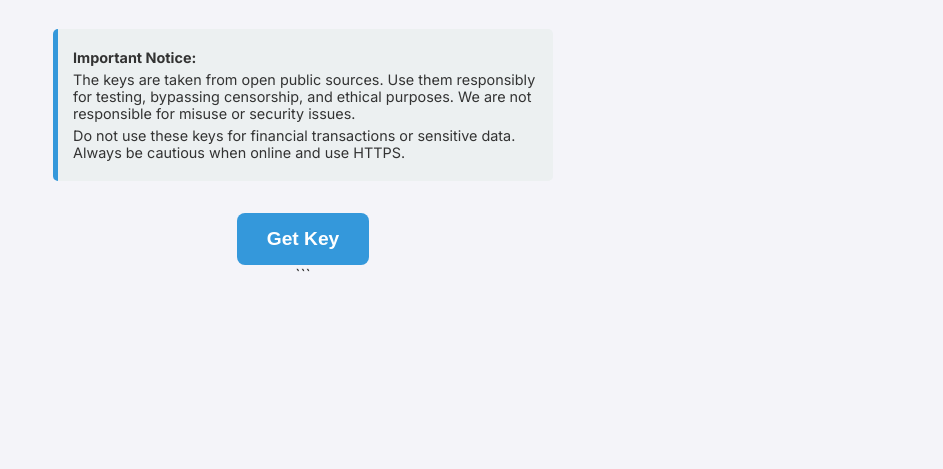
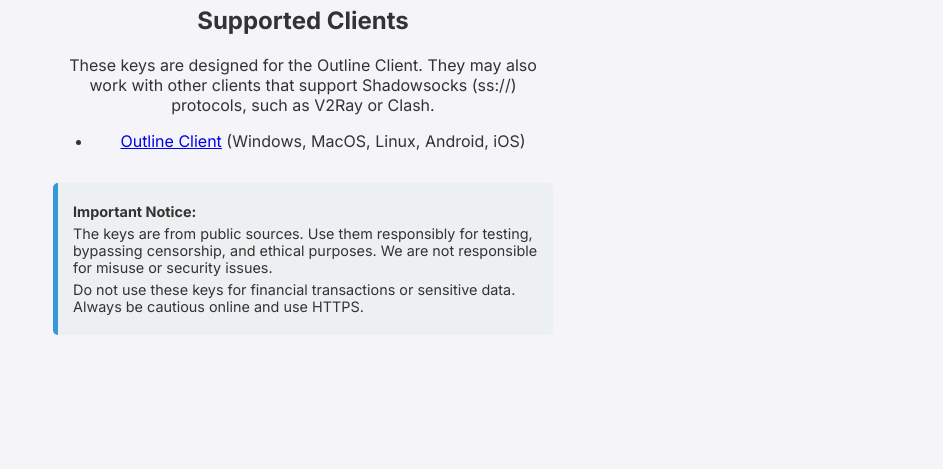
Before and after one commit to managerlot9/outline-keys-service, a website: page public/index.html in a window 1280 px wide. Shown: the part 331-800 px from the top of the page, without its empty margins (337-1280 px from the left). Drawn offline with Linux system fonts and the light colour scheme.

Commit message:
fix: Restore all 5 languages and implement new features

````diff
--- a/public/index.html
+++ b/public/index.html
@@ -1,20 +1,16 @@
 <!DOCTYPE html>
-<!-- Язык будет установлен динамически -->
 <html lang="en">
 <head>
     <meta charset="UTF-8">
     <meta name="viewport" content="width=device-width, initial-scale=1.0">
-    <!-- Заголовок будет установлен динамически -->
-    <title data-translate-key="pageTitle">Free Access</title>
-    <meta name="description" content="Daily updated list of free keys for Outline VPN. Helping people get free and secure access to information.">
+    <title data-translate-key="pageTitle"></title>
+    <meta name="description" content="Daily updated list of free keys for Outline VPN.">
     <link rel="stylesheet" href="style.css">
     <script src="https://cdn.jsdelivr.net/npm/qrcodejs@1.0.0/qrcode.min.js" defer></script>
-    <!-- Сначала загружаем словарь, потом основной скрипт -->
     <script src="lang/translations.js" defer></script>
     <script src="script.js" defer></script>
 </head>
 <body>
-
     <header class="top-bar">
         <select id="langSwitcher">
             <option value="en">English</option>
@@ -31,25 +27,42 @@
             <p class="subtitle" data-translate-key="subtitle"></p>
         </div>
 
+        <div class="controls">
+            <label for="countryFilter" data-translate-key="countryFilterLabel"></label>
+            <select id="countryFilter">
+                <option value="all" data-translate-key="countryAll"></option>
+            </select>
+            <button id="getKeyButton" data-translate-key="getKeyButton"></button>
+        </div>
+
+        <div id="resultCard" class="result-card hidden">
+            <div class="qr-code-wrapper">
+                <div id="qrCode"></div>
+                <div id="keyInfo" class="key-info"></div>
+            </div>
+            <div class="key-container">
+                <p data-translate-key="resultCardTitle"></p>
+                <textarea id="accessKey" readonly></textarea>
+                <div class="button-group">
+                    <button id="copyButton" data-translate-key="copyButton"></button>
+                    <button id="shareButton" data-translate-key="shareButton"></button>
+                </div>
+            </div>
+        </div>
+
+        <div class="clients-info">
+            <h2 data-translate-key="clientsTitle"></h2>
+            <p data-translate-key="clientsDescription"></p>
+            <ul>
+                <li><a href="https://getoutline.org/get-started/#step-3" target="_blank" rel="noopener noreferrer" data-translate-key="outlineClient"></a> (Windows, MacOS, Linux, Android, iOS)</li>
+            </ul>
+        </div>
+
         <div class="disclaimer">
             <p><strong data-translate-key="disclaimerTitle"></strong></p>
             <p data-translate-key="disclaimerP1"></p>
             <p data-translate-key="disclaimerP2"></p>
         </div>
-
-        <div class="actions">
-            <button id="getKeyButton" data-translate-key="getKeyButton"></button>
-        </div>
-
-        <div id="resultCard" class="result-card hidden">
-            <div id="qrCode"></div>
-            <div class="key-container">
-                <p data-translate-key="resultCardTitle"></p>
-                <textarea id="accessKey" readonly title="Click to copy"></textarea>
-                <button id="copyButton" data-translate-key="copyButton"></button>
-            </div>
-        </div>
     </main>
-
 </body>
-</html>```
+</html>
--- a/public/lang/translations.js
+++ b/public/lang/translations.js
@@ -1,20 +1,29 @@
 const translations = {
-  // English
+  // English (Default)
   'en': {
     pageTitle: "Free Access: Free Outline VPN Keys",
     headerTitle: "Free Access",
     subtitle: "Free and updated keys for Outline VPN",
     disclaimerTitle: "Important Notice:",
-    disclaimerP1: "The keys are taken from open public sources. Use them responsibly for testing, bypassing censorship, and ethical purposes. We are not responsible for misuse or security issues.",
-    disclaimerP2: "Do not use these keys for financial transactions or sensitive data. Always be cautious when online and use HTTPS.",
+    disclaimerP1: "The keys are from public sources. Use them responsibly for testing, bypassing censorship, and ethical purposes. We are not responsible for misuse or security issues.",
+    disclaimerP2: "Do not use these keys for financial transactions or sensitive data. Always be cautious online and use HTTPS.",
+    countryFilterLabel: "Select Country:",
+    countryAll: "Any Country",
     getKeyButton: "Get Key",
-    getKeyButtonLoading: "Searching for a key...",
+    getKeyButtonLoading: "Searching...",
     getKeyButtonAnother: "Get Another Key",
-    resultCardTitle: "Your access key (click to copy):",
+    resultCardTitle: "Your access key:",
+    keyInfoSpeed: "Speed",
+    keyInfoCountry: "Country",
     copyButton: "Copy",
     copyButtonSuccess: "Copied!",
+    shareButton: "Share",
+    shareMessage: "Here is a service for free, updated Outline VPN keys. Use them responsibly and be careful online. There are no guarantees of safety or quality, as the keys are from open sources. Link: ",
+    clientsTitle: "Supported Clients",
+    clientsDescription: "These keys are designed for the Outline Client. They may also work with other clients that support Shadowsocks (ss://) protocols, such as V2Ray or Clash.",
+    outlineClient: "Outline Client",
     errorAlert: "Error",
-    errorNoKeys: "No free keys available. Please try again later.",
+    errorNoKeys: "No keys found for the selected country. Please try 'Any Country'.",
     errorFetch: "Failed to get a key."
   },
   // Русский
@@ -25,14 +34,23 @@
     disclaimerTitle: "Важное уведомление:",
     disclaimerP1: "Ключи взяты из открытых публичных источников. Используйте их ответственно для тестирования, борьбы с цензурой и этических целей. Мы не несем ответственности за злоупотребления или проблемы безопасности.",
     disclaimerP2: "Не используйте эти ключи для финансовых операций или передачи чувствительных данных. Всегда будьте осторожны при работе в интернете и используйте HTTPS.",
+    countryFilterLabel: "Выберите страну:",
+    countryAll: "Любая страна",
     getKeyButton: "Получить ключ",
-    getKeyButtonLoading: "Ищем ключ...",
+    getKeyButtonLoading: "Поиск...",
     getKeyButtonAnother: "Получить другой ключ",
-    resultCardTitle: "Ваш ключ доступа (нажмите для копирования):",
+    resultCardTitle: "Ваш ключ доступа:",
+    keyInfoSpeed: "Скорость",
+    keyInfoCountry: "Страна",
     copyButton: "Копировать",
     copyButtonSuccess: "Скопировано!",
+    shareButton: "Поделиться",
+    shareMessage: "Вот сервис с бесплатными, обновляемыми ключами Outline VPN. Используйте их ответственно и будьте осторожны в сети. Гарантий безопасности и качества нет, так как ключи из открытых источников. Ссылка: ",
+    clientsTitle: "Поддерживаемые клиенты",
+    clientsDescription: "Эти ключи предназначены для клиента Outline. Они также могут работать с другими клиентами, поддерживающими протоколы Shadowsocks (ss://), например, V2Ray или Clash.",
+    outlineClient: "Клиент Outline",
     errorAlert: "Ошибка",
-    errorNoKeys: "Свободные ключи закончились. Попробуйте позже.",
+    errorNoKeys: "Ключи для выбранной страны не найдены. Попробуйте 'Любая страна'.",
     errorFetch: "Не удалось получить ключ."
   },
   // Français
@@ -41,16 +59,25 @@
     headerTitle: "Accès Gratuit",
     subtitle: "Clés gratuites et mises à jour pour Outline VPN",
     disclaimerTitle: "Avis Important :",
-    disclaimerP1: "Les clés proviennent de sources publiques ouvertes. Utilisez-les de manière responsable pour les tests, le contournement de la censure et à des fins éthiques. Nous ne sommes pas responsables des abus ou des problèmes de sécurité.",
+    disclaimerP1: "Les clés proviennent de sources publiques. Utilisez-les de manière responsable pour les tests, le contournement de la censure et à des fins éthiques. Nous ne sommes pas responsables des abus ou des problèmes de sécurité.",
     disclaimerP2: "N'utilisez pas ces clés pour des transactions financières ou des données sensibles. Soyez toujours prudent en ligne et utilisez HTTPS.",
+    countryFilterLabel: "Sélectionner le pays :",
+    countryAll: "Tous les pays",
     getKeyButton: "Obtenir la clé",
-    getKeyButtonLoading: "Recherche de clé...",
+    getKeyButtonLoading: "Recherche...",
     getKeyButtonAnother: "Obtenir une autre clé",
-    resultCardTitle: "Votre clé d'accès (cliquez pour copier):",
+    resultCardTitle: "Votre clé d'accès :",
+    keyInfoSpeed: "Vitesse",
+    keyInfoCountry: "Pays",
     copyButton: "Copier",
     copyButtonSuccess: "Copié !",
+    shareButton: "Partager",
+    shareMessage: "Voici un service de clés Outline VPN gratuites et mises à jour. Utilisez-les de manière responsable et soyez prudent en ligne. Aucune garantie de sécurité ou de qualité, car les clés proviennent de sources ouvertes. Lien : ",
+    clientsTitle: "Clients supportés",
+    clientsDescription: "Ces clés sont conçues pour le client Outline. Elles peuvent également fonctionner avec d'autres clients prenant en charge les protocoles Shadowsocks (ss://), tels que V2Ray ou Clash.",
+    outlineClient: "Client Outline",
     errorAlert: "Erreur",
-    errorNoKeys: "Aucune clé gratuite disponible. Veuillez réessayer plus tard.",
+    errorNoKeys: "Aucune clé trouvée pour le pays sélectionné. Veuillez essayer 'Tous les pays'.",
     errorFetch: "Échec de l'obtention de la clé."
   },
   // Deutsch
@@ -59,16 +86,25 @@
     headerTitle: "Freier Zugang",
     subtitle: "Kostenlose und aktualisierte Schlüssel für Outline VPN",
     disclaimerTitle: "Wichtiger Hinweis:",
-    disclaimerP1: "Die Schlüssel stammen aus offenen öffentlichen Quellen. Verwenden Sie sie verantwortungsbewusst zum Testen, zur Umgehung von Zensur und für ethische Zwecke. Wir sind nicht für Missbrauch oder Sicherheitsprobleme verantwortlich.",
+    disclaimerP1: "Die Schlüssel stammen aus öffentlichen Quellen. Verwenden Sie sie verantwortungsbewusst zum Testen, zur Umgehung von Zensur und für ethische Zwecke. Wir haften не für Missbrauch oder Sicherheitsprobleme.",
     disclaimerP2: "Verwenden Sie diese Schlüssel nicht für Finanztransaktionen oder sensible Daten. Seien Sie online immer vorsichtig und verwenden Sie HTTPS.",
+    countryFilterLabel: "Land auswählen:",
+    countryAll: "Jedes Land",
     getKeyButton: "Schlüssel erhalten",
-    getKeyButtonLoading: "Suche nach Schlüssel...",
-    getKeyButtonAnother: "Anderen Schlüssel erhalten",
-    resultCardTitle: "Ihr Zugriffsschlüssel (zum Kopieren klicken):",
+    getKeyButtonLoading: "Suchen...",
+    getKeyButtonAnother: "Anderen Schlüssel",
+    resultCardTitle: "Ihr Zugriffsschlüssel:",
+    keyInfoSpeed: "Geschwindigkeit",
+    keyInfoCountry: "Land",
     copyButton: "Kopieren",
     copyButtonSuccess: "Kopiert!",
+    shareButton: "Teilen",
+    shareMessage: "Hier ist ein Dienst für kostenlose, aktualisierte Outline VPN-Schlüssel. Verwenden Sie sie verantwortungsbewusst und seien Sie online vorsichtig. Es gibt keine Sicherheits- oder Qualitätsgarantien, da die Schlüssel aus offenen Quellen stammen. Link: ",
+    clientsTitle: "Unterstützte Clients",
+    clientsDescription: "Diese Schlüssel sind für den Outline Client konzipiert. Sie können auch mit anderen Clients funktionieren, die Shadowsocks (ss://) Protokolle unterstützen, wie V2Ray oder Clash.",
+    outlineClient: "Outline Client",
     errorAlert: "Fehler",
-    errorNoKeys: "Keine freien Schlüssel verfügbar. Bitte versuchen Sie es später erneut.",
+    errorNoKeys: "Für das ausgewählte Land wurden keine Schlüssel gefunden. Bitte versuchen Sie 'Jedes Land'.",
     errorFetch: "Schlüssel konnte nicht abgerufen werden."
   },
   // 日本語
@@ -77,16 +113,25 @@
     headerTitle: "無料アクセス",
     subtitle: "無料・更新版のOutline VPNキー",
     disclaimerTitle: "重要なお知らせ：",
-    disclaimerP1: "キーは公開された情報源から取得しています。テスト、検閲回避、倫理的な目的のために責任を持って使用してください。誤用やセキュリティ問題については責任を負いません。",
-    disclaimerP2: "これらのキーを金融取引や機密データに使用しないでください。オンラインでは常に注意を払い、HTTPSを使用してください。",
+    disclaimerP1: "キーは公開情報源から取得しています。テスト、検閲回避、倫理的な目的で責任を持って使用してください。誤用やセキュリティ問題については責任を負いかねます。",
+    disclaimerP2: "金融取引や機密データにこれらのキーを使用しないでください。オンラインでは常に注意を払い、HTTPSを使用してください。",
+    countryFilterLabel: "国を選択：",
+    countryAll: "すべての国",
     getKeyButton: "キーを取得",
-    getKeyButtonLoading: "キーを検索中...",
+    getKeyButtonLoading: "検索中...",
     getKeyButtonAnother: "別のキーを取得",
-    resultCardTitle: "あなたのアクセスキー（クリックしてコピー）：",
+    resultCardTitle: "あなたのアクセスキー：",
+    keyInfoSpeed: "速度",
+    keyInfoCountry: "国",
     copyButton: "コピー",
     copyButtonSuccess: "コピーしました！",
+    shareButton: "共有",
+    shareMessage: "無料・更新版のOutline VPNキーを提供するサービスです。責任を持って使用し、オンラインでは注意してください。キーはオープンソースからのものであるため、安全性や品質の保証はありません。リンク：",
+    clientsTitle: "対応クライアント",
+    clientsDescription: "これらのキーはOutlineクライアント用に設計されています。V2RayやClashなど、Shadowsocks（ss://）プロトコルをサポートする他のクライアントでも動作する場合があります。",
+    outlineClient: "Outlineクライアント",
     errorAlert: "エラー",
-    errorNoKeys: "利用可能な無料キーがありません。後でもう一度お試しください。",
+    errorNoKeys: "選択した国にはキーが見つかりませんでした。「すべての国」をお試しください。",
     errorFetch: "キーの取得に失敗しました。"
   }
 };
````
